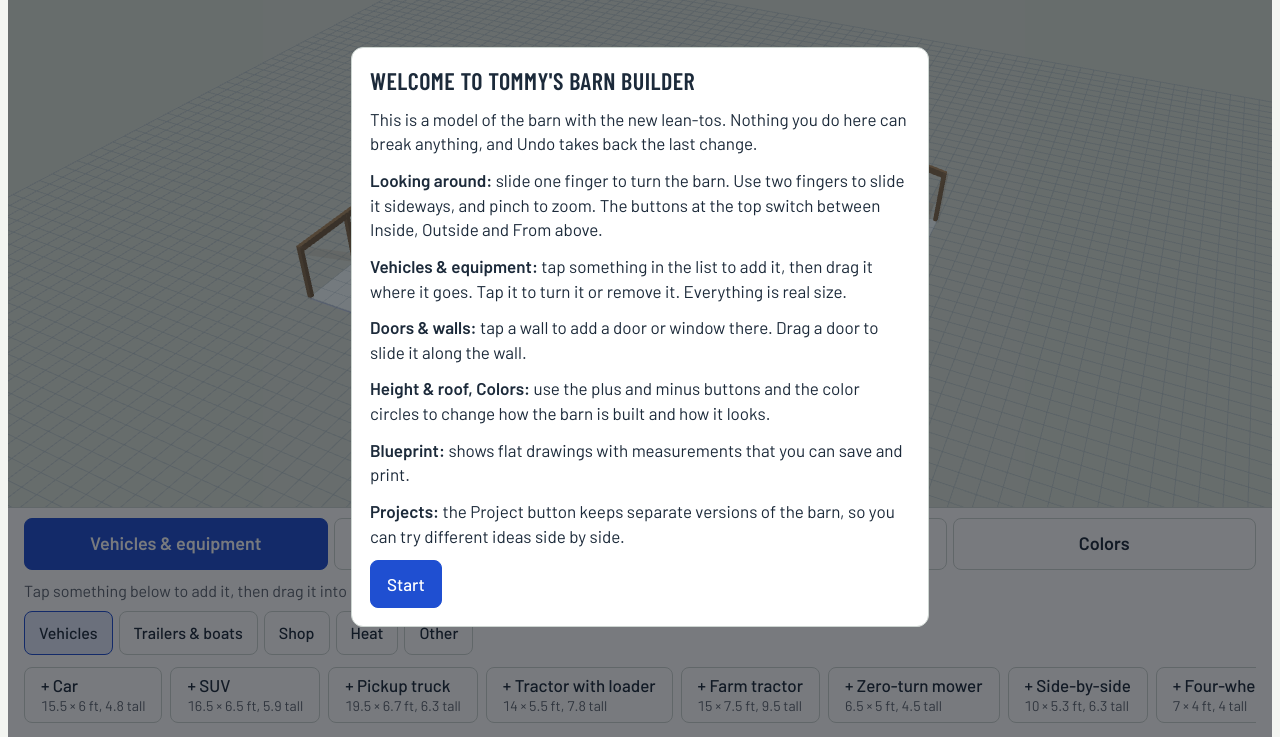
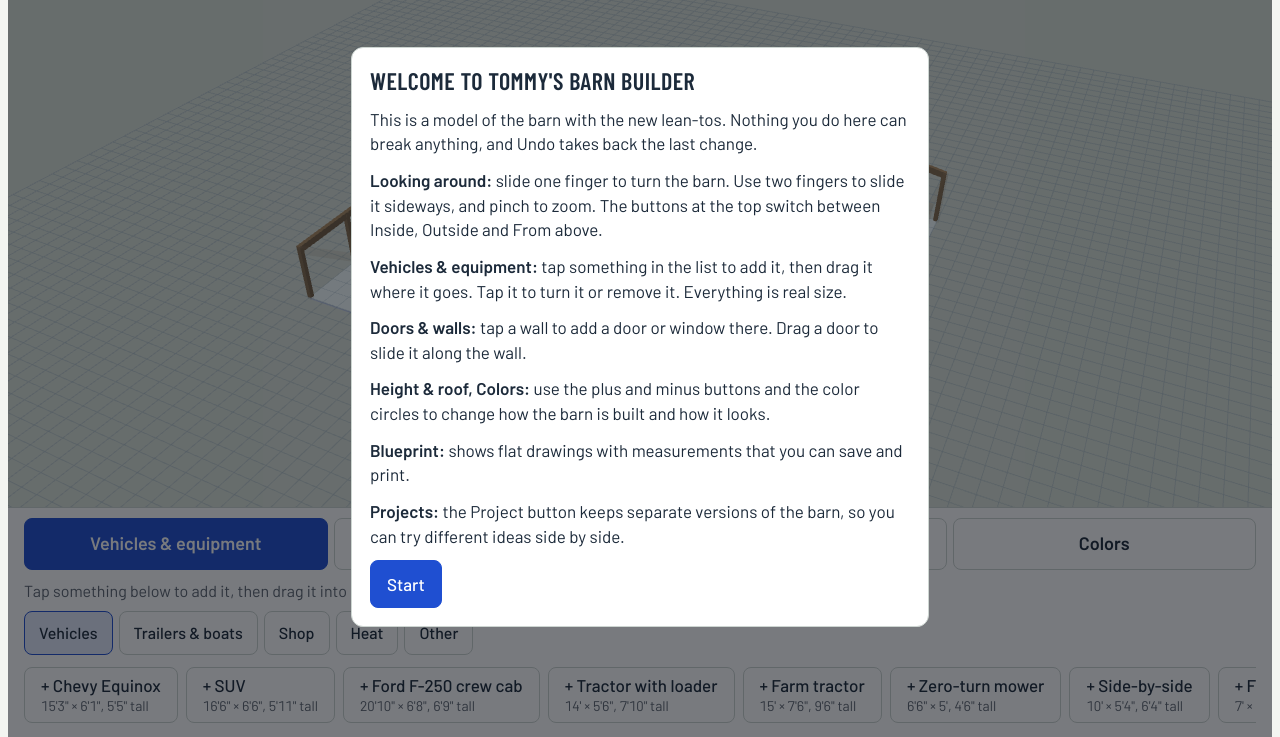
Before and after one commit to NMoore42/Barn-builder-, a plain HTML site: page app.html in a window 1280 px wide. Shown: the part 71-808 px from the top of the page. Drawn offline with nearby package versions, Linux system fonts and the light colour scheme.

Commit message:
Size the truck as an F-250 crew cab and the car as an Equinox

```diff
--- a/app.html
+++ b/app.html
@@ -174,6 +174,7 @@ function h(tag,props,...kids){const e=document.createElement(tag);
   return e;}
 const snap=v=>Math.round(v*2)/2, clamp=(v,a,b)=>Math.max(a,Math.min(b,v)), num=(v,d)=>(v!=null&&v!==''&&Number.isFinite(+v))?+v:d, has=(o,k)=>typeof k==='string'&&Object.prototype.hasOwnProperty.call(o,k);
 function ft(x){const i=Math.round(x*12),f=Math.floor(i/12),r=i%12;return f+' ft'+(r?' '+r+' in':'');}
+function sh(x){const i=Math.round(x*12),r=i%12;return Math.floor(i/12)+"'"+(r?r+'"':'');}
 function fi(x){const i=Math.round(x*12);return Math.floor(i/12)+"'-"+(i%12)+'"';}
 
 if(!window.THREE||!THREE.OrbitControls){
@@ -408,9 +409,9 @@ function plain(d,col){const g=new THREE.Group();box(g,d.L,d.H,d.W,0,0,0,col);ret
 function legs(g,d,hh,col,t){[-1,1].forEach(a=>[-1,1].forEach(b=>box(g,t,hh,t,a*(d.L/2-t/2),0,b*(d.W/2-t/2),col)));}
 /* hang = how far below the main wall top the item hangs; dyn = shape depends on the wall height */
 const CAT={
-  car:{n:'Car',g:'Vehicles',L:15.5,W:6,H:4.8,b:d=>vehicle(d,0x39618c,[.2,.72],1.05)},
+  car:{n:'Chevy Equinox',g:'Vehicles',L:15.25,W:6.05,H:5.45,b:d=>vehicle(d,0x39618c,[.1,.74],1.15)},
   suv:{n:'SUV',g:'Vehicles',L:16.5,W:6.5,H:5.9,b:d=>vehicle(d,0x54606b,[.1,.72],1.2)},
-  pickup:{n:'Pickup truck',g:'Vehicles',L:19.5,W:6.7,H:6.3,b:d=>vehicle(d,0x8a2f26,[.4,.7],1.35)},
+  pickup:{n:'Ford F-250 crew cab',g:'Vehicles',L:20.83,W:6.67,H:6.75,b:d=>vehicle(d,0x8a2f26,[.33,.74],1.4)},
   tractor:{n:'Tractor with loader',g:'Vehicles',L:14,W:5.5,H:7.8,b:d=>tractor(d,0x2f7a3a,true)},
   bigtractor:{n:'Farm tractor',g:'Vehicles',L:15,W:7.5,H:9.5,b:d=>tractor(d,0xb8321f,false)},
   mower:{n:'Zero-turn mower',g:'Vehicles',L:6.5,W:5,H:4.5,b:d=>{const g=new THREE.Group();box(g,d.L*.5,.6,d.W,d.L*.2,.3,0,0xd9a514);box(g,d.L*.5,1.6,d.W*.6,-d.L*.2,.9,0,0x33373d);box(g,1.6,1.8,1.8,-d.L*.1,2.5,0,0x23262b);wheels(g,.9,.7,[-d.L*.25],d.W);return g;}},
@@ -593,7 +594,7 @@ function renderDock(){const scroll=dock.querySelector('.chips'),keep=scroll?scro
       if(c.resize)dock.append(h('div',{class:'row'},stepper('Long',ft(d.L),()=>resizeItem('L',-.5),()=>resizeItem('L',.5)),stepper('Wide',ft(d.W),()=>resizeItem('W',-.5),()=>resizeItem('W',.5)),stepper('Tall',ft(d.H),()=>resizeItem('H',-.5),()=>resizeItem('H',.5))));
     } else dock.append(h('p',{class:'hint'},'Tap something below to add it, then drag it into place. Tap an item to turn or remove it. Floor squares are 2 ft.'));
     dock.append(h('div',{class:'tabs'},GROUPS.map(gn=>h('button',{'aria-pressed':String(gn===palTab),onclick:()=>{palTab=gn;renderDock();}},gn))));
-    const chips=h('div',{class:'chips'},Object.keys(CAT).filter(k=>CAT[k].g===palTab).map(k=>h('button',{class:'chip',onclick:()=>addItem(k)},h('span',null,'+ '+CAT[k].n),h('small',null,CAT[k].L+' × '+CAT[k].W+' ft, '+CAT[k].H+' tall'))));
+    const chips=h('div',{class:'chips'},Object.keys(CAT).filter(k=>CAT[k].g===palTab).map(k=>h('button',{class:'chip',onclick:()=>addItem(k)},h('span',null,'+ '+CAT[k].n),h('small',null,sh(CAT[k].L)+' × '+sh(CAT[k].W)+', '+sh(CAT[k].H)+' tall'))));
     dock.append(chips); chips.scrollLeft=keep; return;}
   if(sel&&sel.kind==='wall'){const w=walls[sel.wallId];
     dock.append(h('div',{class:'sel'},h('div',{class:'what'},h('div',{class:'name'},w.def.n),h('div',{class:'dims'},ft(w.L)+' long. Pick something below to put it where you tapped.')),
```
Also changed, not shown: index.html (+4 -3 lines).
